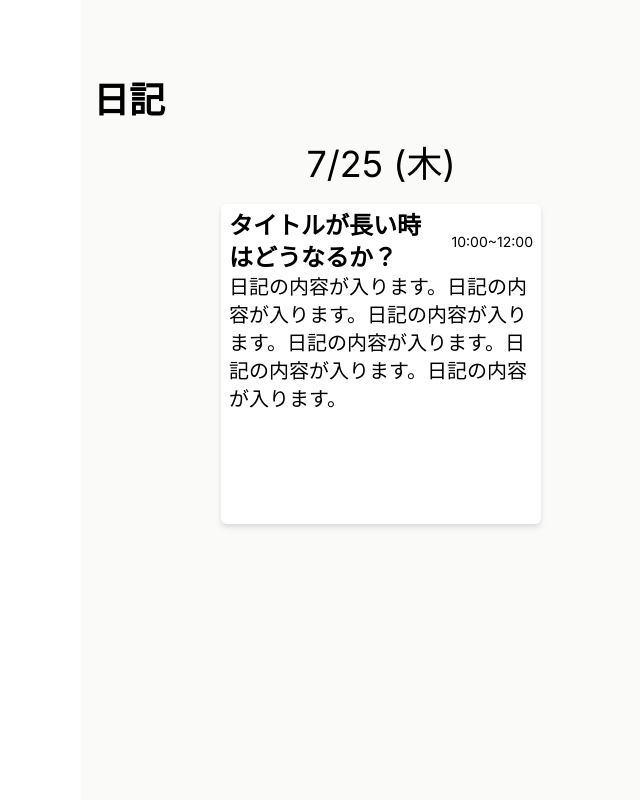
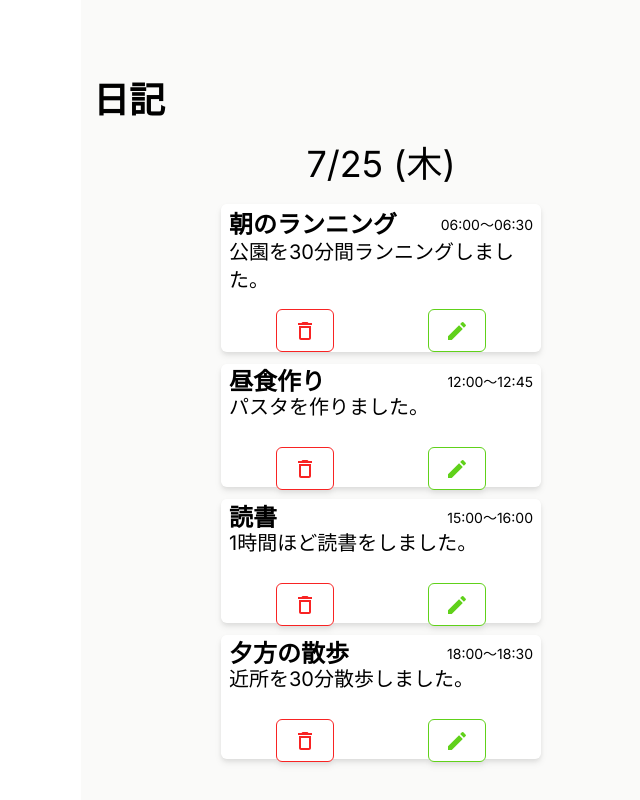
Before and after one commit to tech-harmony-team/Jibun-Log, a Next.js app in the folder next-front/: page /diary in a window 1280 px wide. Shown: the whole page, without its empty margins (259-899 px from the left). Built offline with nearby package versions, Linux system fonts and the light colour scheme.

Commit message:
カードをpropsに対応させた。

```diff
--- a/next-front/src/app/diary/page.tsx
+++ b/next-front/src/app/diary/page.tsx
@@ -1,15 +1,85 @@
 import DiaryCard from "@/components/daiary-card/daiaryCard";
 import PageHeader from "@/components/typography/pageHeader";
+import { DiaryData } from "@/types/daiaryData";
 
 export default function DiaryPage() {
+  const testData: DiaryData[] = [
+    {
+      id: 1,
+      actionName: "朝のランニング",
+      actionDetail: "公園を30分間ランニングしました。",
+      originality: "新しいランニングルートを試しました。",
+      getSomething: "爽やかな気分と達成感",
+      questionOne: "今日のランニングの目標は？",
+      answerOne: "30分間走ること",
+      questionTwo: "ランニング中に気づいたことは？",
+      answerTwo: "新しいルートにはたくさんの花が咲いている",
+      imgUrl: "https://example.com/running.jpg",
+      isBestDiary: 1,
+      startTime: "06:00",
+      endTime: "06:30",
+      date: "2024-07-27",
+    },
+    {
+      id: 2,
+      actionName: "昼食作り",
+      actionDetail: "パスタを作りました。",
+      originality: "新しいレシピを試しました。",
+      getSomething: "美味しいパスタと料理の自信",
+      questionOne: "今日の料理の目標は？",
+      answerOne: "新しいレシピを成功させること",
+      questionTwo: "料理中に気づいたことは？",
+      answerTwo: "料理は創造力を刺激する",
+      imgUrl: "https://example.com/cooking.jpg",
+      isBestDiary: 0,
+      startTime: "12:00",
+      endTime: "12:45",
+      date: "2024-07-27",
+    },
+    {
+      id: 3,
+      actionName: "読書",
+      actionDetail: "1時間ほど読書をしました。",
+      originality: "普段読まないジャンルの本を選びました。",
+      getSomething: "新しい知識とリラックスした時間",
+      questionOne: "今日の読書の目標は？",
+      answerOne: "1時間集中して読むこと",
+      questionTwo: "読書中に気づいたことは？",
+      answerTwo: "新しいジャンルも面白い",
+      imgUrl: "https://example.com/reading.jpg",
+      isBestDiary: 0,
+      startTime: "15:00",
+      endTime: "16:00",
+      date: "2024-07-27",
+    },
+    {
+      id: 4,
+      actionName: "夕方の散歩",
+      actionDetail: "近所を30分散歩しました。",
+      originality: "新しいルートを歩いてみました。",
+      getSomething: "リフレッシュした気分",
+      questionOne: "今日の散歩の目標は？",
+      answerOne: "30分間歩くこと",
+      questionTwo: "散歩中に気づいたことは？",
+      answerTwo: "新しいルートには美しい景色がたくさんある",
+      imgUrl: "https://example.com/walking.jpg",
+      isBestDiary: 1,
+      startTime: "18:00",
+      endTime: "18:30",
+      date: "2024-07-27",
+    },
+  ];
+
   return (
     <div className="w-4/5 max-w-600 h-full mx-auto pt-14 bg-stone-50">
       <PageHeader type="h1" textAlignment="left">
         日記
       </PageHeader>
-      <h2 className=" text-4xl text-center">7/25 (木)</h2>
-      <div className="h-4/5 py-5 flex flex-col items-center">
-        <DiaryCard edit={false} />
+      <h2 className="text-4xl text-center">7/25 (木)</h2>
+      <div className="h-4/5 py-5 flex flex-col items-center gap-y-3 overflow-y-scroll">
+        {testData.map((diaryData) => (
+          <DiaryCard key={diaryData.id} edit={true} diaryData={diaryData} />
+        ))}
       </div>
     </div>
   );
--- a/next-front/src/components/daiary-card/daiaryCard.tsx
+++ b/next-front/src/components/daiary-card/daiaryCard.tsx
@@ -1,26 +1,28 @@
 import EditIcon from "@mui/icons-material/Edit";
 import DeleteOutlineIcon from "@mui/icons-material/DeleteOutline";
+import { DiaryData } from "@/types/daiaryData";
 
 type Props = {
   edit: boolean;
+  diaryData: DiaryData;
 };
 
 export default function DiaryCard(props: Props) {
-  const { edit } = props;
+  const { edit, diaryData } = props;
   return (
-    <div className="w-80 h-80 p-2 bg-white drop-shadow-md rounded-md flex flex-col">
+    <div className="w-80 h-72 p-2 bg-white drop-shadow-md rounded-md flex flex-col">
       <div className="h-1/5 flex flex-row">
         <div className="w-2/3 flex items-center">
-          <h1 className="text-2xl font-bold">タイトルが長い時はどうなるか？</h1>
+          <h1 className="text-2xl font-bold">{diaryData.actionName}</h1>
         </div>
         <div className="w-1/3 flex justify-end items-center">
-          <p className="text-sm">10:00~12:00</p>
+          <p className="text-sm">
+            {diaryData.startTime}〜{diaryData.endTime}
+          </p>
         </div>
       </div>
       <div className="h-3/5">
-        <p className="text-xl">
-          日記の内容が入ります。日記の内容が入ります。日記の内容が入ります。日記の内容が入ります。日記の内容が入ります。日記の内容が入ります。
-        </p>
+        <p className="text-xl">{diaryData.actionDetail}</p>
       </div>
       {edit && (
         <div className="h-1/5 flex flex-row">
--- /dev/null
+++ b/next-front/src/types/daiaryData.ts
@@ -0,0 +1,16 @@
+export type DiaryData = {
+  id: number;
+  actionName: string;
+  actionDetail: string;
+  originality: string;
+  getSomething: string;
+  questionOne: string;
+  answerOne: string;
+  questionTwo: string;
+  answerTwo: string;
+  imgUrl: string;
+  isBestDiary: number;
+  startTime: string;
+  endTime: string;
+  date: string;
+};
```
